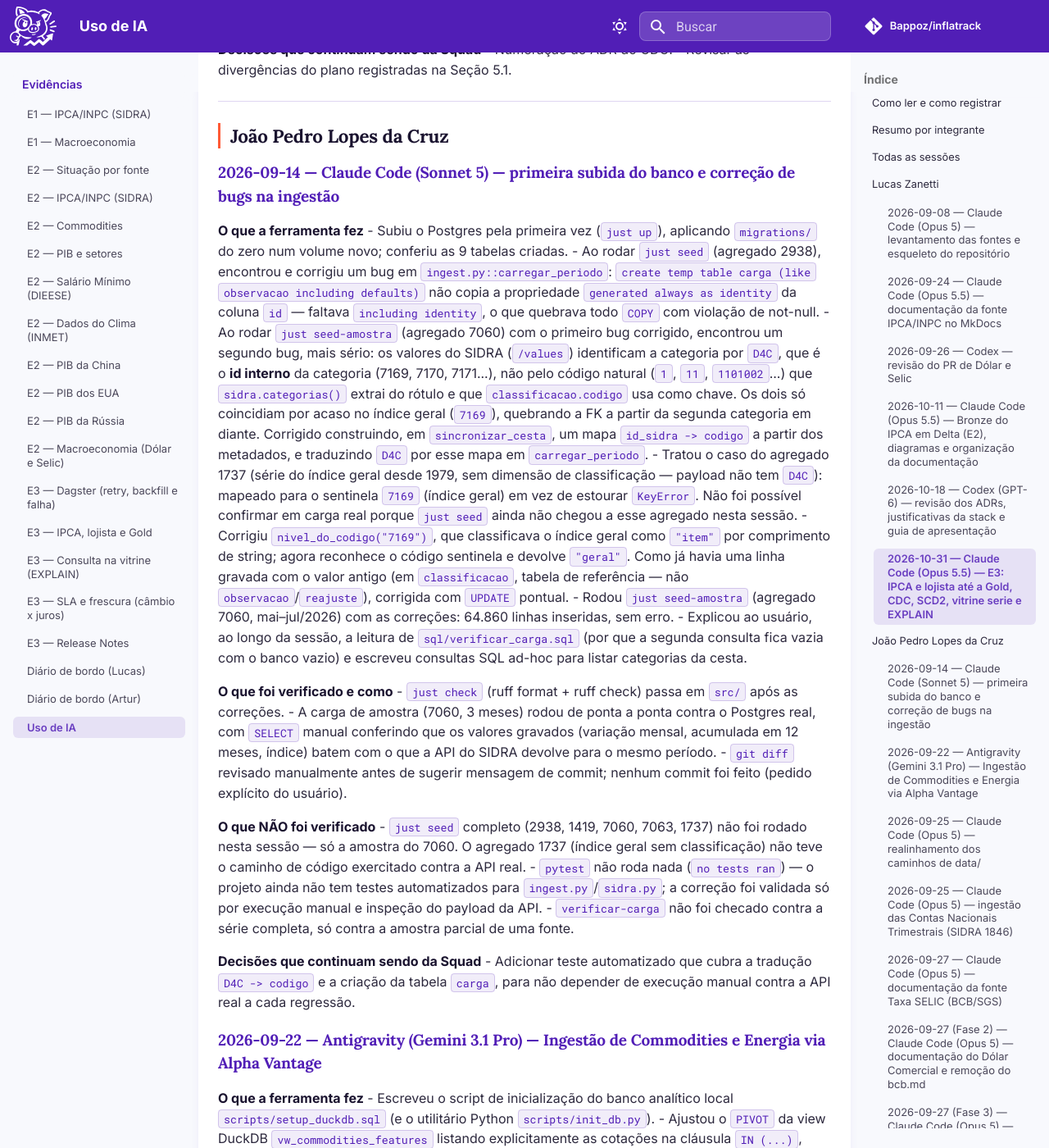
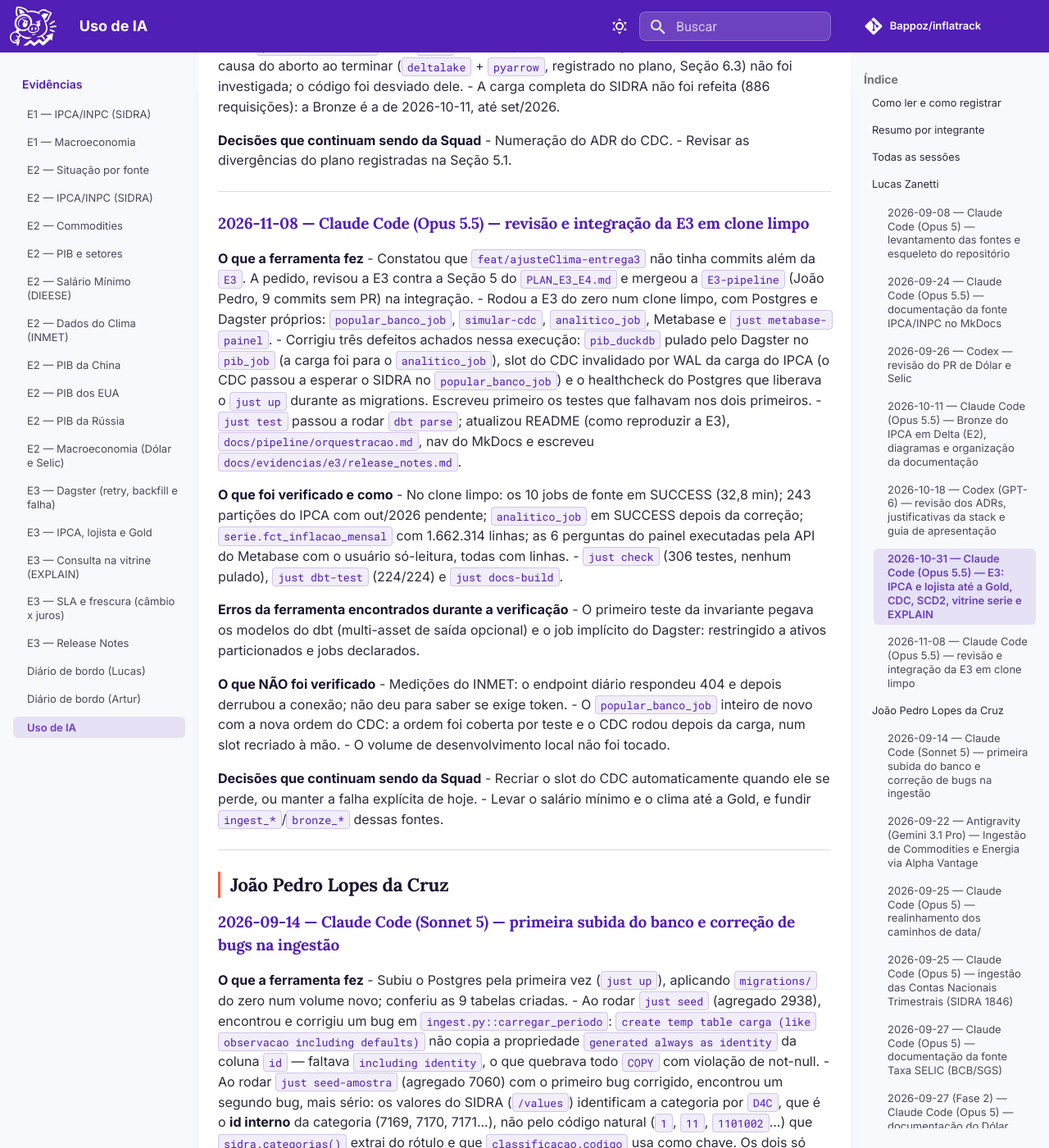
Before and after one commit to Bappoz/inflatrack, an MkDocs documentation site: the page built from docs/evidencias/uso_ia.md, in a window 1280 px wide and 1400 px high, scrolled down 8575 px. Shown: the whole window at 82% size. Built offline with MkDocs 1.6.1 and Material for MkDocs 9.7.7, drawn with Linux system fonts in a browser that asks for light colours; comment, search, counter and statistics services are not loaded; some of the changed text lies outside the part shown.

Commit message:
docs(e3): release notes and AI usage record for the E3 integration

```diff
--- a/AI-USAGE.md
+++ b/AI-USAGE.md
@@ -12,7 +12,7 @@
 
 | Integrante | Sessões | Período | Ferramentas |
 |---|---|---|---|
-| Lucas Zanetti | 6 | 2026-09-08 a 2026-10-31 | Claude Code (Opus 5.5) (3), Claude Code (Opus 5) (1), Codex (2) |
+| Lucas Zanetti | 7 | 2026-09-08 a 2026-11-08 | Claude Code (Opus 5.5) (4), Claude Code (Opus 5) (1), Codex (2) |
 | João Pedro Lopes da Cruz | 24 | 2026-09-14 a 2026-10-30 | Claude Code (Opus 5) (8), Claude Code (Opus 5.5) (11), Claude Code (Sonnet 5) (1), Claude Code (Sonnet 5.5) (3), Antigravity (Gemini 3.1 Pro) (1) |
 | Artur Fernandes Galdino | 7 | 2026-09-25 a 2026-11-02 | Antigravity (Gemini 3.6 Flash) (1), Antigravity (Gemini 3.8 Flash) (6) |
 | Pedro Américo | 4 | 2026-09-25 a 2026-11-01 | Antigravity (Gemini 3.1 Pro) (3), Antigravity (Gemini 3.8 Flash) (1) |
@@ -68,6 +68,7 @@
 | 2026-11-02 (Fase 2) | Artur Fernandes Galdino | Antigravity (Gemini 3.8 Flash) | Consolidação dos Testes e Loader do PIB Internacional no DuckDB (E3) |
 | 2026-11-02 (Fase 3) | Artur Fernandes Galdino | Antigravity (Gemini 3.8 Flash) | Modelagem dbt (Silver/Gold) e Orquestração Dagster do PIB Internacional (E3) |
 | 2026-11-02 (Fase 4) | Artur Fernandes Galdino | Antigravity (Gemini 3.8 Flash) | Limpeza de Legados, Unificação no Dagster e Diário de Bordo (E3) |
+| 2026-11-08 | Lucas Zanetti | Claude Code (Opus 5.5) | Revisão e integração da E3: merge da `E3-pipeline`, execução do zero em clone limpo, correções de orquestração e Release Notes |
 
 ---
 
@@ -256,6 +257,32 @@
 **Decisões que continuam sendo da Squad**
 - Numeração do ADR do CDC.
 - Revisar as divergências do plano registradas na Seção 5.1.
+
+---
+
+### 2026-11-08 — Claude Code (Opus 5.5) — revisão e integração da E3 em clone limpo
+
+**O que a ferramenta fez**
+- Constatou que `feat/ajusteClima-entrega3` não tinha commits além da `E3`. A pedido, revisou a E3 contra a Seção 5 do `PLAN_E3_E4.md` e mergeou a `E3-pipeline` (João Pedro, 9 commits sem PR) na integração.
+- Rodou a E3 do zero num clone limpo, com Postgres e Dagster próprios: `popular_banco_job`, `simular-cdc`, `analitico_job`, Metabase e `just metabase-painel`.
+- Corrigiu três defeitos achados nessa execução: `pib_duckdb` pulado pelo Dagster no `pib_job` (a carga foi para o `analitico_job`), slot do CDC invalidado por WAL da carga do IPCA (o CDC passou a esperar o SIDRA no `popular_banco_job`) e o healthcheck do Postgres que liberava o `just up` durante as migrations. Escreveu primeiro os testes que falhavam nos dois primeiros.
+- `just test` passou a rodar `dbt parse`; atualizou README (como reproduzir a E3), `docs/pipeline/orquestracao.md`, nav do MkDocs e escreveu `docs/evidencias/e3/release_notes.md`.
+
+**O que foi verificado e como**
+- No clone limpo: os 10 jobs de fonte em SUCCESS (32,8 min); 243 partições do IPCA com out/2026 pendente; `analitico_job` em SUCCESS depois da correção; `serie.fct_inflacao_mensal` com 1.662.314 linhas; as 6 perguntas do painel executadas pela API do Metabase com o usuário só-leitura, todas com linhas.
+- `just check` (306 testes, nenhum pulado), `just dbt-test` (224/224) e `just docs-build`.
+
+**Erros da ferramenta encontrados durante a verificação**
+- O primeiro teste da invariante pegava os modelos do dbt (multi-asset de saída opcional) e o job implícito do Dagster: restringido a ativos particionados e jobs declarados.
+
+**O que NÃO foi verificado**
+- Medições do INMET: o endpoint diário respondeu 404 e depois derrubou a conexão; não deu para saber se exige token.
+- O `popular_banco_job` inteiro de novo com a nova ordem do CDC: a ordem foi coberta por teste e o CDC rodou depois da carga, num slot recriado à mão.
+- O volume de desenvolvimento local não foi tocado.
+
+**Decisões que continuam sendo da Squad**
+- Recriar o slot do CDC automaticamente quando ele se perde, ou manter a falha explícita de hoje.
+- Levar o salário mínimo e o clima até a Gold, e fundir `ingest_*`/`bronze_*` dessas fontes.
 
 ---
 
```
Also changed, not shown: docs/evidencias/e3/release_notes.md (added, +54 -0 lines).
